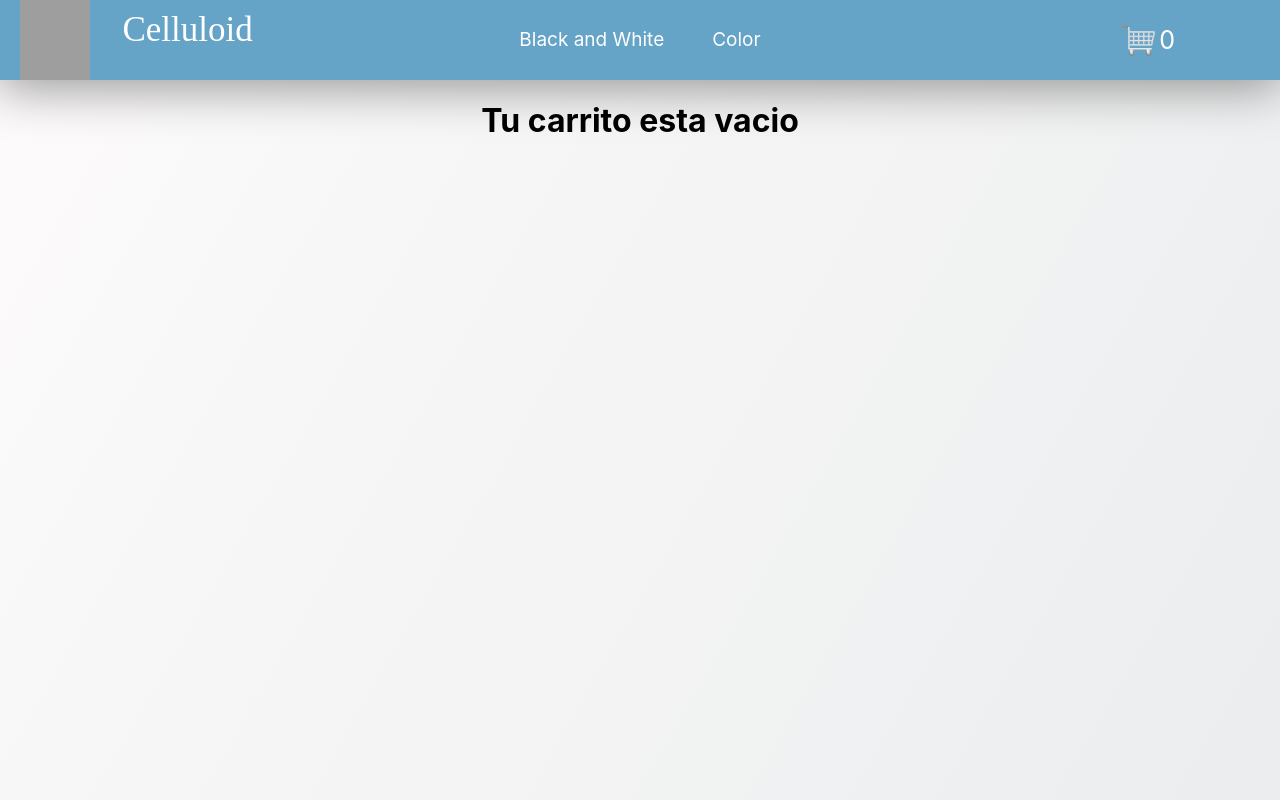
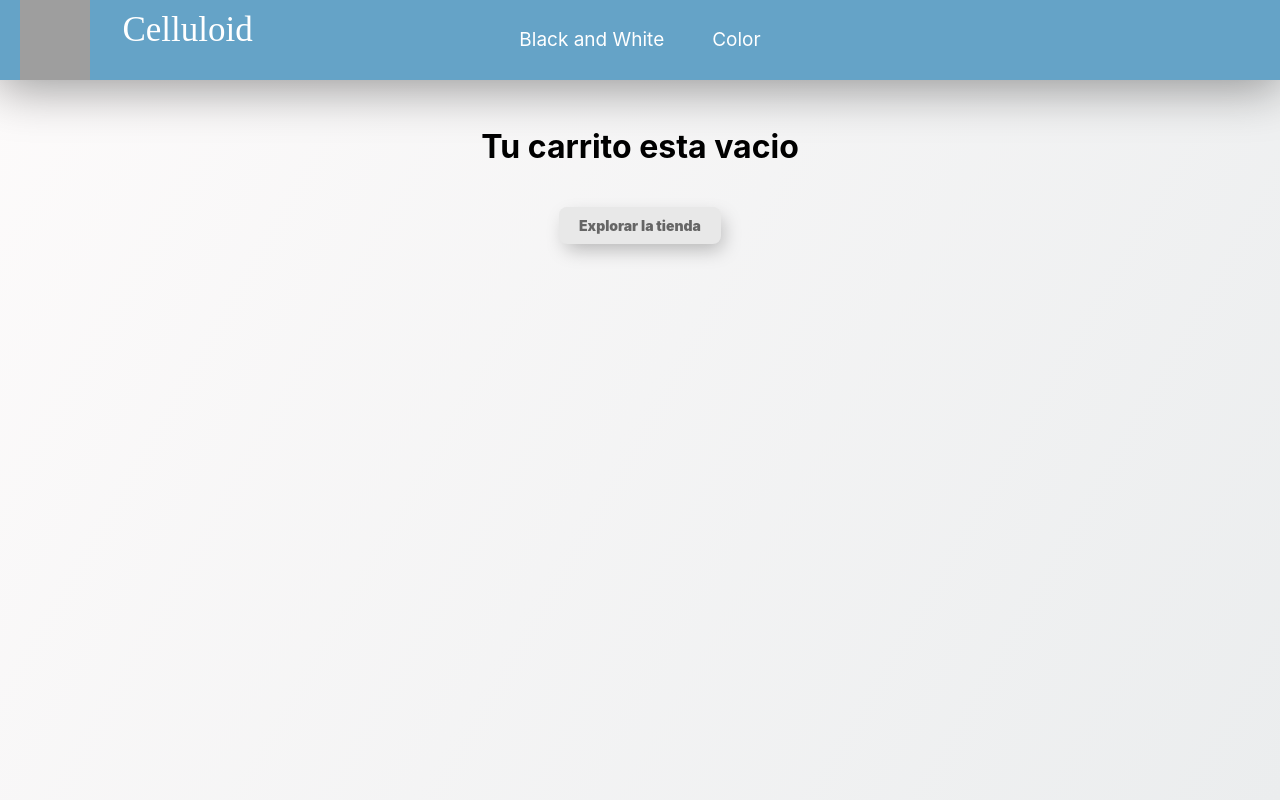
Before and after one commit to nahuel-retamoso/celluloid-retamoso, a React (Create React App) app: page /cart in a window 1280 px wide. Built offline with nearby package versions, Linux system fonts and the light colour scheme; grey boxes are pictures that could not be loaded; a web font is replaced by a local one.

Commit message:
Cart View

```diff
--- a/src/components/CartContainer/CartContainer.css
+++ b/src/components/CartContainer/CartContainer.css
@@ -2,5 +2,130 @@
     display: flex;
     flex-direction: column;
     align-items: center;
-    height: 90vh;
+    height: 85vh;
+    width: 100%;
+    padding-top: 2%;
 }
+
+.totalDetail {
+    background-color: rgb(144, 212, 150);
+    padding: 7px;
+    border-radius: 5px;
+    color: white;
+    font-size: 22px;
+    width: 185px;
+    display: flex;
+    justify-content: center;
+    align-items: center;
+}
+
+.deleteAll {
+    margin-top: 10px;
+    width: 200px;
+    height: 38px;
+    cursor: pointer;
+    display: flex;
+    align-items: center;
+    background: red;
+    border: none;
+    border-radius: 5px;
+    box-shadow: 1px 1px 3px rgba(0,0,0,0.15);
+    background: #e62222;
+    font-size: 18px;
+   }
+
+   .deleteAll, button span {
+    transition: 200ms;
+   }
+
+   .deleteAll .text {
+    transform: translateX(15px);
+    color: white;
+    font-weight: bold;
+   }
+
+   .deleteAll .icon {
+    position: absolute;
+    border-left: 1px solid #c41b1b;
+    transform: translateX(110px);
+    height: 38px;
+    width: 80px;
+    display: flex;
+    align-items: center;
+    justify-content: center;
+   }
+
+   .deleteAll svg {
+    width: 15px;
+    fill: #eee;
+   }
+
+   .deleteAll:hover {
+    background: #ff3636;
+   }
+
+   .deleteAll:hover .text {
+    color: transparent;
+   }
+
+   .deleteAll:hover .icon {
+    width: 180px;
+    border-left: none;
+    transform: translateX(0);
+   }
+
+   .deleteAll:focus {
+    outline: none;
+   }
+
+   .deleteAll:active .icon svg {
+    transform: scale(0.8);
+   }
+
+   .vacio {
+       display: flex;
+       flex-direction: column;
+       justify-content: center;
+       align-items: center;
+   }
+
+   .explorar {
+    margin-top: 20px;
+    padding: 10px 20px;
+    border: unset;
+    border-radius: 8px;
+    color: #666666;
+    z-index: 1;
+    background: #e8e8e8;
+    position: relative;
+    font-weight: 1000;
+    font-size: 14px;
+    text-decoration: none;
+    -webkit-box-shadow: 4px 8px 19px -3px rgba(0,0,0,0.27);
+    box-shadow: 4px 8px 19px -3px rgba(0,0,0,0.27);
+    transition: all 250ms;
+    overflow: hidden;
+   }
+
+   .explorar::before {
+    content: "";
+    position: absolute;
+    top: 0;
+    left: 0;
+    height: 100%;
+    width: 0;
+    border-radius: 8px;
+    background-color: rgb(252, 112, 112);
+    z-index: -1;
+    -webkit-box-shadow: 4px 8px 19px -3px rgba(0,0,0,0.27);
+    box-shadow: 4px 8px 19px -3px rgba(0,0,0,0.27);
+    transition: all 250ms
+   }
+
+   .explorar:hover {
+    color: #e8e8e8;
+   }
+
+   .explorar:hover::before {
+    width: 100%;
+   }
--- a/src/components/CartContainer/CartContainer.js
+++ b/src/components/CartContainer/CartContainer.js
@@ -1,16 +1,18 @@
 import CartItem from "../CartItem/CartItem";
 import { useContext } from "react";
+import { Link } from "react-router-dom";
 import  CartContext  from '../CartContext/CartContext'
 import './CartContainer.css'
 
 function CartContainer () {
 
-    const { cart, deleteCart } = useContext(CartContext)
+    const { cart, deleteCart, totalValue, itemsValue } = useContext(CartContext)
 
     return (
         <div className="CartContainer">
-            {cart.map(products => <CartItem key={products.id} id = {products.id}name={products.name} cant = {products.parentcount}/>)}
-            {!cart.length ? <h1>Tu carrito esta vacio</h1> : <button onClick={() => deleteCart()} className="deleteAll">Delete all</button>}
+            {cart.map(products => <CartItem key={products.id} id = {products.id} name={products.name} cant = {products.parentcount} total = {itemsValue(products.id)}/>)}
+            {cart.length > 0 && <h1 className="totalDetail">Total ${totalValue()}</h1>}
+            {!cart.length ? <div className="vacio"><h1>Tu carrito esta vacio</h1><Link className='explorar' to='/'>Explorar la tienda</Link></div>: <button className='deleteAll'onClick={() => deleteCart()}><span className="text">Delete all</span><span className="icon"><svg xmlns="http://www.w3.org/2000/svg" width="24" height="24" viewBox="0 0 24 24"><path d="M24 20.188l-8.315-8.209 8.2-8.282-3.697-3.697-8.212 8.318-8.31-8.203-3.666 3.666 8.321 8.24-8.206 8.313 3.666 3.666 8.237-8.318 8.285 8.203z"></path></svg></span></button>}
         </div>
     )
 }
--- a/src/components/CartContext/CartContext.js
+++ b/src/components/CartContext/CartContext.js
@@ -56,9 +56,27 @@ export function CartContextProvider ({children}) {
         return cart.find(prod => prod.id === id)
     }
 
+    const totalValue = () => {
+        var total = 0;
+
+        if (cart.length > 0) {
+            for ( var i=0; i < cart.length; i++ ) {
+                total += cart[i].price * cart[i].parentcount
+            }
+            return total
+        }
+        else {
+            return total
+        }
+    }
+
+    const itemsValue = (id) => {
+        var item = cart.find(item => item.id === id)
+        return item.price * item.parentcount
+    }
 
     return (
-        <CartContext.Provider value={{ AddItem, widgetNumber, deleteItem, cart, deleteCart, getItem }}>
+        <CartContext.Provider value={{ AddItem, widgetNumber, deleteItem, cart, deleteCart, getItem, totalValue, itemsValue }}>
             {children}
         </CartContext.Provider>
     )
--- a/src/components/CartItem/CartItem.css
+++ b/src/components/CartItem/CartItem.css
@@ -1,10 +1,20 @@
-.ItemCart p {
+.itemName {
     font-size: 18px;
-    margin: 4px;
+    color: grey;
+    text-decoration: none;
+    margin-left: 30px;
 }
 
 .cant {
     background-color: rgb(207, 207, 207);
+    padding: 7px;
+    border-radius: 5px;
+    color: white;
+}
+
+.detailPrice {
+    margin-left: 20px;
+    background-color: rgb(144, 212, 150);
     padding: 7px;
     border-radius: 5px;
     color: white;
@@ -33,11 +43,10 @@
       margin-left: auto;
   }
 
-  /* From uiverse.io */
 .delete {
     width: 150px;
     height: 38px;
-    margin-left: 4px;
+    margin-left: 20px;
     cursor: pointer;
     display: flex;
     align-items: center;
@@ -54,7 +63,7 @@
    }
 
    .delete .text {
-    transform: translateX(35px);
+    transform: translateX(25px);
     color: white;
     font-weight: bold;
    }
@@ -62,7 +71,7 @@
    .delete .icon {
     position: absolute;
     border-left: 1px solid #c41b1b;
-    transform: translateX(110px);
+    transform: translateX(100px);
     height: 38px;
     width: 40px;
     display: flex;
@@ -84,7 +93,7 @@
    }
 
    .delete:hover .icon {
-    width: 150px;
+    width: 140px;
     border-left: none;
     transform: translateX(0);
    }
--- a/src/components/CartItem/CartItem.js
+++ b/src/components/CartItem/CartItem.js
@@ -1,16 +1,18 @@
 import { useContext } from "react";
+import { Link } from "react-router-dom";
 import  CartContext  from '../CartContext/CartContext'
 import './CartItem.css'
 
-function CartItem ({ name, cant, id}) {
+function CartItem ({ name, cant, id, total}) {
 
     const { deleteItem } = useContext(CartContext)
 
     return (
         <div className="ItemCart">
-            <p>{name}</p>
+            <Link className="itemName" to={ `/item/${id}` }>{name}</Link>
             <div className="deleteCant">
                 <p className="cant">Cantidad = {cant}</p>
+                <p className="detailPrice">${total}</p>
                 <button className='delete'onClick={() => deleteItem(id)}><span className="text">Delete</span><span className="icon"><svg xmlns="http://www.w3.org/2000/svg" width="24" height="24" viewBox="0 0 24 24"><path d="M24 20.188l-8.315-8.209 8.2-8.282-3.697-3.697-8.212 8.318-8.31-8.203-3.666 3.666 8.321 8.24-8.206 8.313 3.666 3.666 8.237-8.318 8.285 8.203z"></path></svg></span></button>
             </div>
         </div>
--- a/src/components/NavBar/NavBar.js
+++ b/src/components/NavBar/NavBar.js
@@ -1,9 +1,14 @@
 import './NavBar.css';
 import CartWidget from '../CartWidget/CartWidget';
 import { Link } from 'react-router-dom';
+import  CartContext  from '../CartContext/CartContext';
+import { useContext } from 'react';
 
 
 function NavBar() {
+
+    const { cart } = useContext(CartContext)
+
     return (
         <nav>
             <img src="https://freesvg.org/img/tikigiki_filmstrip-01.png" className="logo" alt="logo" />
@@ -12,7 +17,7 @@ function NavBar() {
                 <Link className="nav-button" to='/category/b&w' >Black and White</Link>
                 <Link className="nav-button" to='/category/color' >Color</Link>
             </div>
-            <CartWidget/>
+            {cart.length > 0 && <CartWidget/>}
 
         </nav>
     );
```
